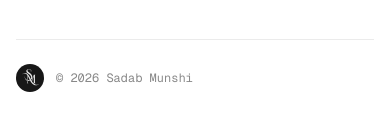
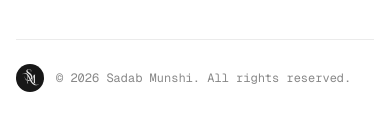
Before and after one commit to fortestbysadab/NextSadabsite, a Next.js app: page / in a window 390 px wide. Shown: the part 2461-2591 px from the top of the page. Built offline with nearby package versions, Linux system fonts and the light colour scheme; no server answers.

Commit message:
Mobile: break hero headline into two lines; add 'All rights reserved.' to footer

```diff
--- a/src/app/page.tsx
+++ b/src/app/page.tsx
@@ -21,7 +21,7 @@ export default function HomePage() {
       <MeshHero>
         <div className="flex max-w-3xl flex-col gap-lg">
           <h1 className="text-display-lg text-ink md:text-display-xl">
-            I get curious. Then I build something.
+            I get curious. <br className="sm:hidden" />Then I build something.
           </h1>
           <p className="max-w-prose text-body-lg text-body">
             When I see new technology, I want to know how it works. So I read
--- a/src/components/Footer.tsx
+++ b/src/components/Footer.tsx
@@ -36,7 +36,7 @@ export default function Footer() {
           <div className="flex items-center gap-sm">
             <Logo shape="circle" />
             <p className="font-mono text-caption text-mute">
-              © {year} {site.name}
+              © {year} {site.name}. All rights reserved.
             </p>
           </div>
         </div>
```
